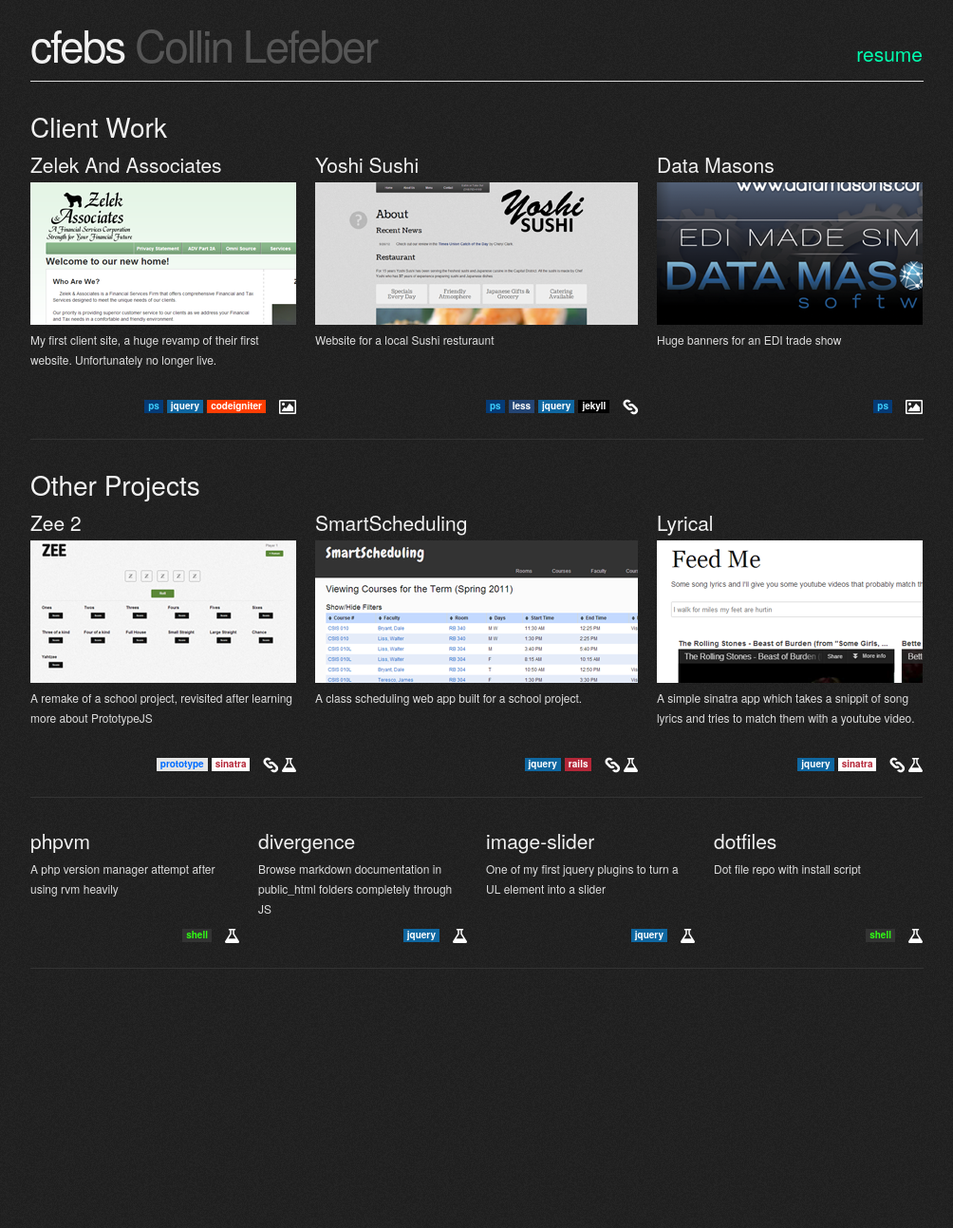
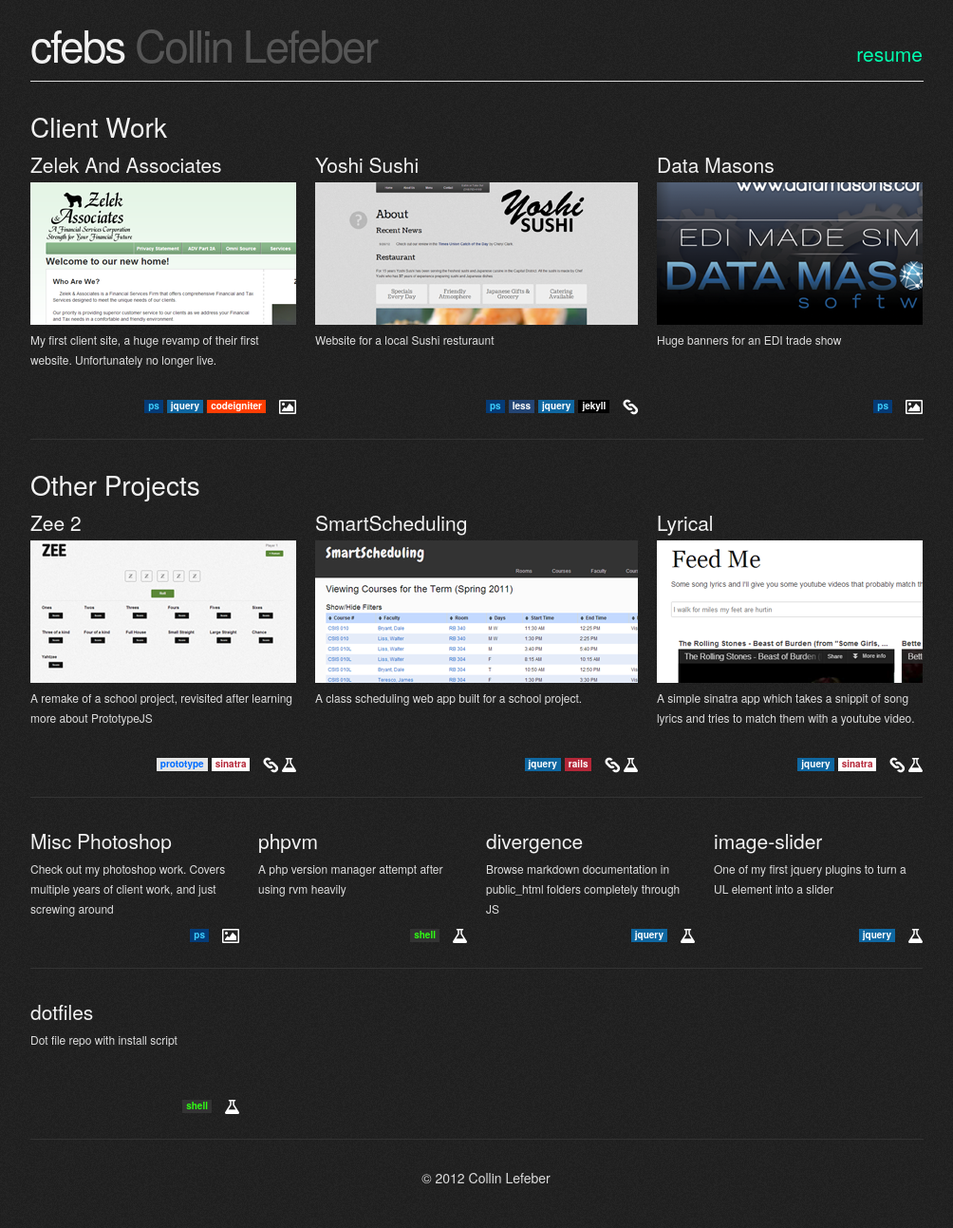
Before and after one commit to cfebs/cfebs.github.com, a Jekyll site: the page built from index.html, in a window 1280 px wide. Shown: the whole page at 95% size, without its empty margins (128-1132 px from the left). Built offline with Jekyll 4.4.1, drawn with Linux system fonts in a browser that asks for light colours; nearby versions of some CDN libraries; before the commit the page ends 1050 px from its top, so only the background shows below that.

Commit message:
copyright, add PS work

```diff
--- a/_layouts/default.html
+++ b/_layouts/default.html
@@ -29,6 +29,11 @@
 <body>
 	<div class="container">
         {{ content }}
+
+        <div class="footer" style="text-align: center">
+            &copy; <span class="current-year"></span> Collin Lefeber
+        </div>
+        <br><br>
 	</div><!-- container -->
 
     <script src="//ajax.googleapis.com/ajax/libs/jquery/1.8.3/jquery.min.js"></script>
--- a/index.html
+++ b/index.html
@@ -100,6 +100,16 @@
     <hr class="sep">
     <div class="row">
         <div class="four columns alpha">
+            <h4>Misc Photoshop</h4>
+            <p>
+                Check out my photoshop work. Covers multiple years of client work, and just screwing around
+            </p>
+            <div class="links">
+                <a href="http://imgur.com/a/wPGZK" title="screenshots"><i class="icon-picture"></i></a>
+            </div>
+            <input type="hidden" class="tech" data-tech="ps" />
+        </div>
+        <div class="four columns ">
             <h4>phpvm</h4>
             <p>
                 A php version manager attempt after using rvm heavily
@@ -109,6 +119,42 @@
             </div>
             <input type="hidden" class="tech" data-tech="shell" />
         </div>
+        <div class="four columns">
+            <h4>divergence</h4>
+            <p>
+                Browse markdown documentation in public_html folders completely through JS
+            </p>
+            <div class="links">
+                <a href="//github.com/cfebs/divergence" title="source"><i class="icon-beaker"></i></a>
+            </div>
+            <input type="hidden" class="tech" data-tech="jquery" />
+        </div>
+        <div class="four columns omega">
+            <h4>image-slider</h4>
+            <p>
+                One of my first jquery plugins to turn a UL element into a slider
+            </p>
+            <div class="links">
+                <a href="//github.com/cfebs/image-slider" title="source"><i class="icon-beaker"></i></a>
+            </div>
+            <input type="hidden" class="tech" data-tech="jquery" />
+        </div>
+    </div>
+    <hr class="sep">
+    <div class="row">
+        <div class="four columns alpha">
+            <h4>dotfiles</h4>
+            <p>
+                Dot file repo with install script
+            </p>
+            <div class="links">
+                <a href="//github.com/cfebs/dotfiles" title="source"><i class="icon-beaker"></i></a>
+            </div>
+            <input type="hidden" class="tech" data-tech="shell" />
+        </div>
+        <!--
+        Place holders
+        ================================================================================
         <div class="four columns">
             <h4>divergence</h4>
             <p>
@@ -139,8 +185,9 @@
             </div>
             <input type="hidden" class="tech" data-tech="shell" />
         </div>
+        -->
+    </div>
 
-    </div>
 </div>
 
 <hr class="sep" style="width: 98%">
--- a/static/js/site.js
+++ b/static/js/site.js
@@ -1,4 +1,6 @@
 $(function() {
+    $('.current-year').html(new Date().getFullYear());
+
     $('.minor').html('min');
 
     var techMap = {
```
